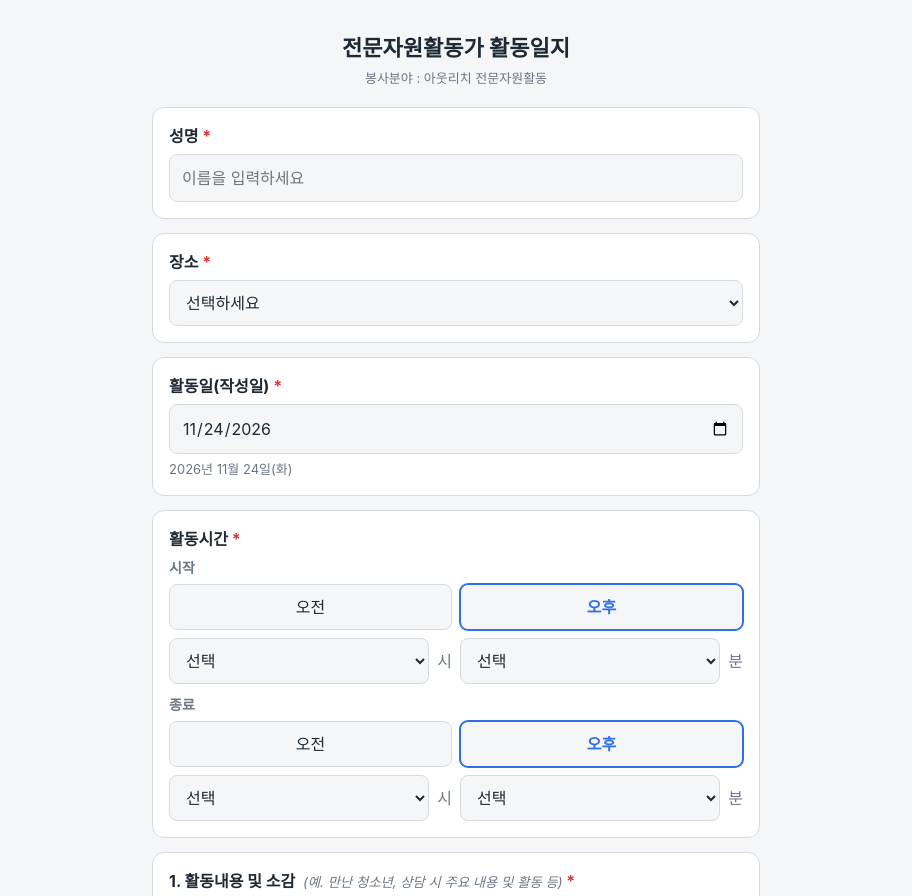
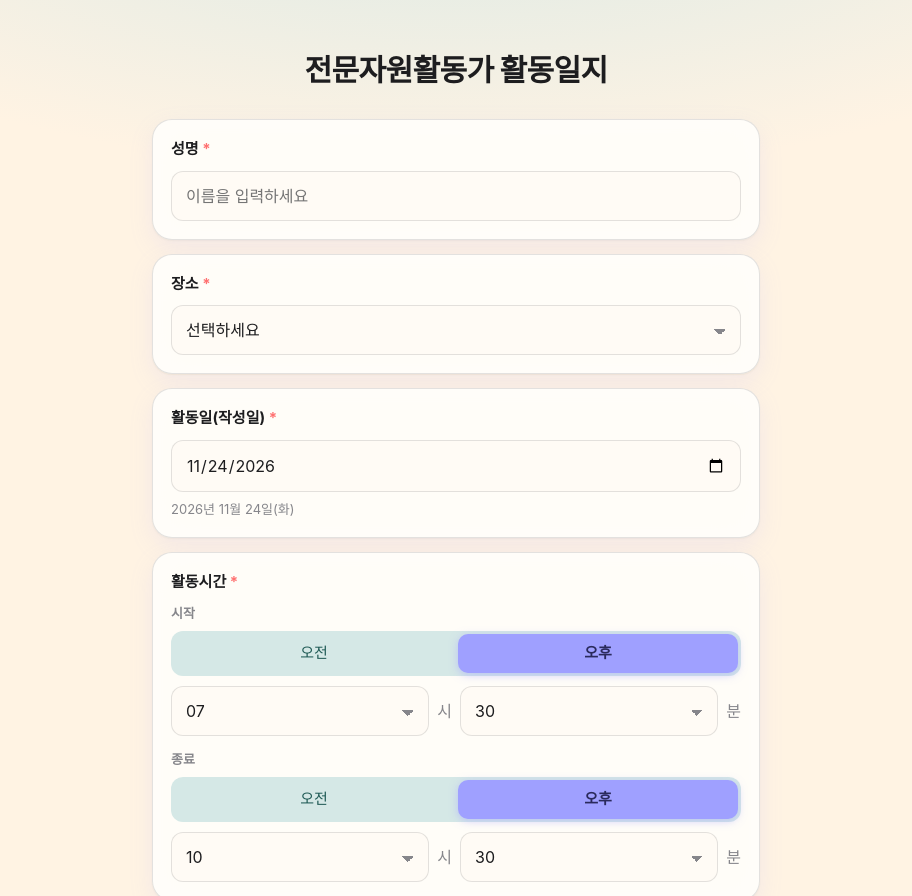
Before and after one commit to gluon00/forten1318, a plain HTML site: page activlog.html in a window 1280 px wide. Shown: the top 896 px of the page, without its empty margins (184-1096 px from the left). Drawn offline with Linux system fonts and the light colour scheme.

Commit message:
전문자원활동가 활동일지
디자인수정

```diff
--- a/activlog.html
+++ b/activlog.html
@@ -2,46 +2,58 @@
 <html lang="ko">
 <head>
 <meta charset="UTF-8">
-<meta name="viewport" content="width=device-width, initial-scale=1">
+<meta name="viewport" content="width=device-width, initial-scale=1, viewport-fit=cover">
 <title>전문자원활동가 활동일지</title>
 <style>
-  :root{--bg:#f4f6f8;--card:#fff;--ink:#1f2933;--sub:#6b7785;--line:#d5dbe1;--accent:#2f6fed;--ok:#1a8f4c;--err:#d33}
-  @media (prefers-color-scheme:dark){:root{--bg:#14181d;--card:#1d232a;--ink:#e8ecf0;--sub:#98a4b0;--line:#34404b;--accent:#5b92ff}}
-  *{box-sizing:border-box}
-  body{margin:0;background:var(--bg);color:var(--ink);font-family:-apple-system,"Apple SD Gothic Neo","Noto Sans KR","Malgun Gothic",sans-serif;line-height:1.5}
-  .wrap{max-width:640px;margin:0 auto;padding:20px 16px 60px}
-  h1{font-size:22px;text-align:center;margin:12px 0 4px}
-  .badge{display:block;text-align:center;color:var(--sub);font-size:13px;margin-bottom:18px}
-  .card{background:var(--card);border:1px solid var(--line);border-radius:12px;padding:16px;margin-bottom:14px}
-  label.t{display:block;font-weight:700;margin-bottom:6px}
-  label.t small{font-weight:400;color:var(--sub);font-style:italic;margin-left:4px}
+  :root{
+    --bg:#FFF3E3;--card:rgba(255,255,255,.82);--ink:#1d1d1f;--sub:#86868b;--line:rgba(60,60,67,.14);
+    --field:#FFFBF5;--accent:#9FA0FF;--accent-ink:#2a2a5c;--mint:#D5E8E6;--mint-ink:#1f5a55;--err:#FF7171;--err-bg:rgba(255,113,113,.14);
+    --shadow:0 1px 2px rgba(0,0,0,.04),0 8px 24px rgba(159,160,255,.12)
+  }
+  @media (prefers-color-scheme:dark){
+    :root{--bg:#17161c;--card:rgba(40,39,48,.85);--ink:#f5f5f7;--sub:#9a9aa2;--line:rgba(255,255,255,.12);--field:#1f1e26;--accent:#9FA0FF;--accent-ink:#17163a;--mint:#2a3e3c;--mint-ink:#D5E8E6;--err-bg:rgba(255,113,113,.18);--shadow:0 8px 24px rgba(0,0,0,.35)}
+  }
+  *{box-sizing:border-box;-webkit-tap-highlight-color:transparent}
+  html{background:var(--bg)}
+  body{margin:0;background:radial-gradient(1200px 500px at 50% -10%,var(--mint),transparent 70%),var(--bg);color:var(--ink);
+    font-family:-apple-system,BlinkMacSystemFont,"SF Pro Text","Apple SD Gothic Neo","Noto Sans KR","Malgun Gothic",sans-serif;line-height:1.5;
+    padding-top:env(safe-area-inset-top,0px);padding-bottom:env(safe-area-inset-bottom,0px);min-height:100vh}
+  .wrap{max-width:640px;margin:0 auto;padding:28px 16px 64px}
+  h1{font-size:30px;font-weight:800;letter-spacing:-.02em;text-align:center;margin:20px 0 26px}
+  .card{background:var(--card);-webkit-backdrop-filter:saturate(180%) blur(20px);backdrop-filter:saturate(180%) blur(20px);
+    border:1px solid var(--line);border-radius:20px;padding:18px;margin-bottom:14px;box-shadow:var(--shadow)}
+  label.t{display:block;font-weight:700;font-size:15px;margin-bottom:10px}
+  label.t small{font-weight:400;color:var(--sub);margin-left:4px;font-size:13px}
   .req{color:var(--err)}
-  input[type=text],input[type=date],select,textarea{width:100%;padding:11px 12px;border:1px solid var(--line);border-radius:8px;background:var(--bg);color:var(--ink);font:inherit;font-size:16px}
+  input[type=text],input[type=date],select,textarea{width:100%;padding:12px 14px;border:1px solid var(--line);border-radius:12px;
+    background:var(--field);color:var(--ink);font:inherit;font-size:16px;-webkit-appearance:none;appearance:none}
+  select{background-image:linear-gradient(45deg,transparent 50%,var(--sub) 50%),linear-gradient(135deg,var(--sub) 50%,transparent 50%);
+    background-position:calc(100% - 20px) 55%,calc(100% - 14px) 55%;background-size:6px 6px,6px 6px;background-repeat:no-repeat;padding-right:34px}
   textarea{resize:vertical;min-height:110px}
   textarea.big{min-height:220px}
-  input:focus,select:focus,textarea:focus{outline:2px solid var(--accent);border-color:transparent}
-  .row{display:flex;gap:8px;align-items:center;flex-wrap:wrap}
-  .row>*{flex:1;min-width:70px}
-  .row .sep{flex:0 0 auto;min-width:0;color:var(--sub)}
-  .seg{display:flex;gap:8px;margin-bottom:8px}
-  .seg label{flex:1;text-align:center;padding:10px;border:1px solid var(--line);border-radius:8px;cursor:pointer;background:var(--bg)}
+  input:focus,select:focus,textarea:focus{outline:none;border-color:var(--accent);box-shadow:0 0 0 4px rgba(159,160,255,.3)}
+  .row{display:flex;gap:8px;align-items:center}
+  .row>select{flex:1;min-width:0}
+  .row .sep{flex:0 0 auto;color:var(--sub)}
+  .seg{display:flex;gap:4px;padding:3px;margin-bottom:10px;background:var(--mint);border-radius:12px}
+  .seg label{flex:1;text-align:center;padding:8px;border-radius:10px;cursor:pointer;color:var(--mint-ink);font-size:15px;transition:background .2s,box-shadow .2s}
   .seg input{display:none}
-  .seg input:checked+span{font-weight:700;color:var(--accent)}
-  .seg label:has(input:checked){border-color:var(--accent);box-shadow:0 0 0 1px var(--accent)}
-  .hint{font-size:13px;color:var(--sub);margin-top:6px}
-  .timeblock{margin-bottom:10px}
-  .timeblock b{display:block;font-size:14px;margin-bottom:6px;color:var(--sub)}
-  button{width:100%;padding:15px;border:0;border-radius:10px;background:var(--accent);color:#fff;font:inherit;font-size:17px;font-weight:700;cursor:pointer}
+  .seg label:has(input:checked){background:var(--accent);color:var(--accent-ink);font-weight:700;box-shadow:0 2px 8px rgba(159,160,255,.5)}
+  .hint{font-size:13px;color:var(--sub);margin-top:8px}
+  .timeblock{margin-bottom:14px}
+  .timeblock b{display:block;font-size:13px;margin-bottom:8px;color:var(--sub);font-weight:600}
+  button{width:100%;padding:16px;border:0;border-radius:16px;background:var(--accent);color:var(--accent-ink);font:inherit;font-size:17px;font-weight:700;
+    cursor:pointer;box-shadow:0 6px 18px rgba(159,160,255,.45);transition:transform .15s,opacity .2s}
+  button:active{transform:scale(.98)}
   button:disabled{opacity:.55;cursor:wait}
-  .msg{display:none;margin-top:14px;padding:14px;border-radius:10px;text-align:center}
-  .msg.ok{display:block;background:rgba(26,143,76,.12);color:var(--ok)}
-  .msg.err{display:block;background:rgba(211,51,51,.12);color:var(--err)}
+  .msg{display:none;margin-top:14px;padding:14px;border-radius:14px;text-align:center;font-weight:600}
+  .msg.ok{display:block;background:var(--mint);color:var(--mint-ink)}
+  .msg.err{display:block;background:var(--err-bg);color:var(--err)}
 </style>
 </head>
 <body>
 <div class="wrap">
   <h1>전문자원활동가 활동일지</h1>
-  <span class="badge">봉사분야 : 아웃리치 전문자원활동</span>
 
   <form id="f" novalidate>
     <div class="card">
@@ -50,7 +62,7 @@
     </div>
 
     <div class="card">
-      <label class="t">장소 <span class="req">*</span></label>
+      <label class="t" for="placeSel">장소 <span class="req">*</span></label>
       <select id="placeSel">
         <option value="">선택하세요</option>
         <option>홈플러스</option>
@@ -129,6 +141,15 @@ function fill(sel,from,to,step,labelFn){
 fill($('sH'),1,12,1); fill($('eH'),1,12,1);
 fill($('sM'),0,55,5); fill($('eM'),0,55,5);
 
+// 기본 활동시간: 오후 7시 30분 ~ 오후 10시 30분
+function setDefaultTimes(){
+  document.querySelector('input[name="sAP"][value="오후"]').checked=true;
+  document.querySelector('input[name="eAP"][value="오후"]').checked=true;
+  $('sH').value='07'; $('sM').value='30';
+  $('eH').value='10'; $('eM').value='30';
+}
+setDefaultTimes();
+
 $('actDate').value=today();
 const refresh=()=>{ $('actDateText').textContent=kdate($('actDate').value); };
 $('actDate').addEventListener('input',refresh);
@@ -174,6 +195,7 @@ $('f').addEventListener('submit', async e=>{
     await fetch(SCRIPT_URL,{method:'POST',mode:'no-cors',headers:{'Content-Type':'text/plain;charset=utf-8'},body:JSON.stringify(payload)});
     show('ok','✅ 제출되었습니다. 수고하셨습니다!');
     $('f').reset(); $('placeEtc').style.display='none';
+    setDefaultTimes();
     $('actDate').value=today(); refresh();
   }catch(err){
     show('err','제출에 실패했습니다. 네트워크를 확인하고 다시 시도해 주세요.');
```
